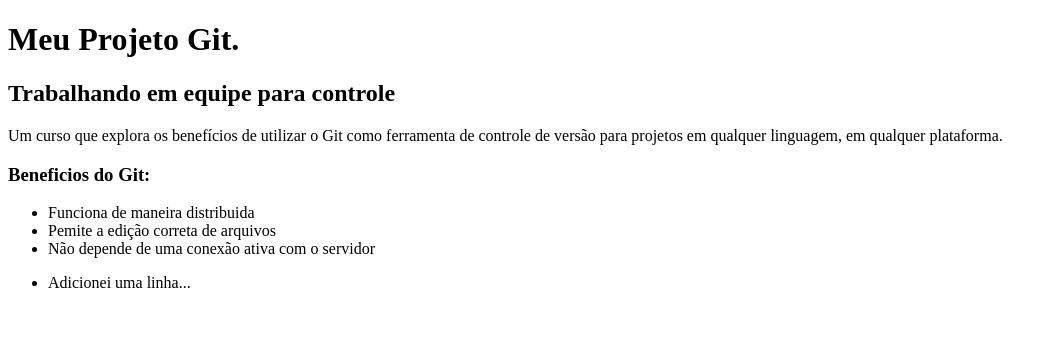
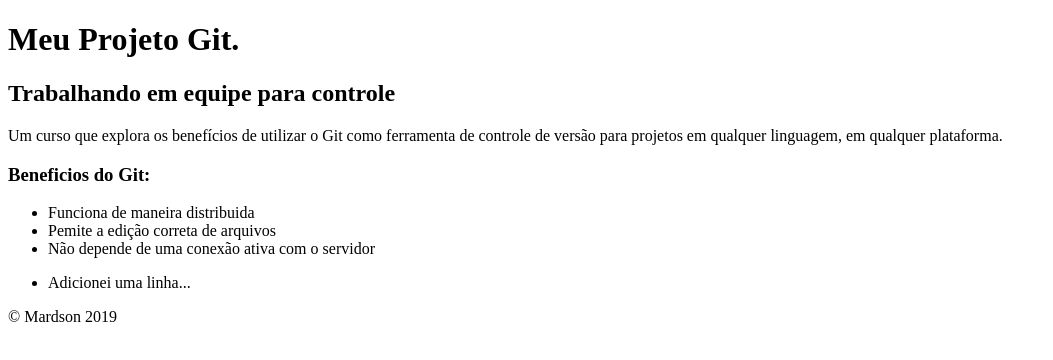
Before and after one commit to Mardson/curso-git, a plain HTML site: page index.html in a window 1280 px wide. Shown: the whole page, without its empty margins (0-1053 px from the left). Drawn offline with Linux system fonts and the light colour scheme.

Commit message:
Add . no index

```diff
--- a/index.html
+++ b/index.html
@@ -16,5 +16,7 @@
 	</ul>
 	<ul><li>Adicionei uma linha...</li></ul>
 
+	<footer>&copy Mardson 2019</footer>
+
 </body>
 </html>
```
